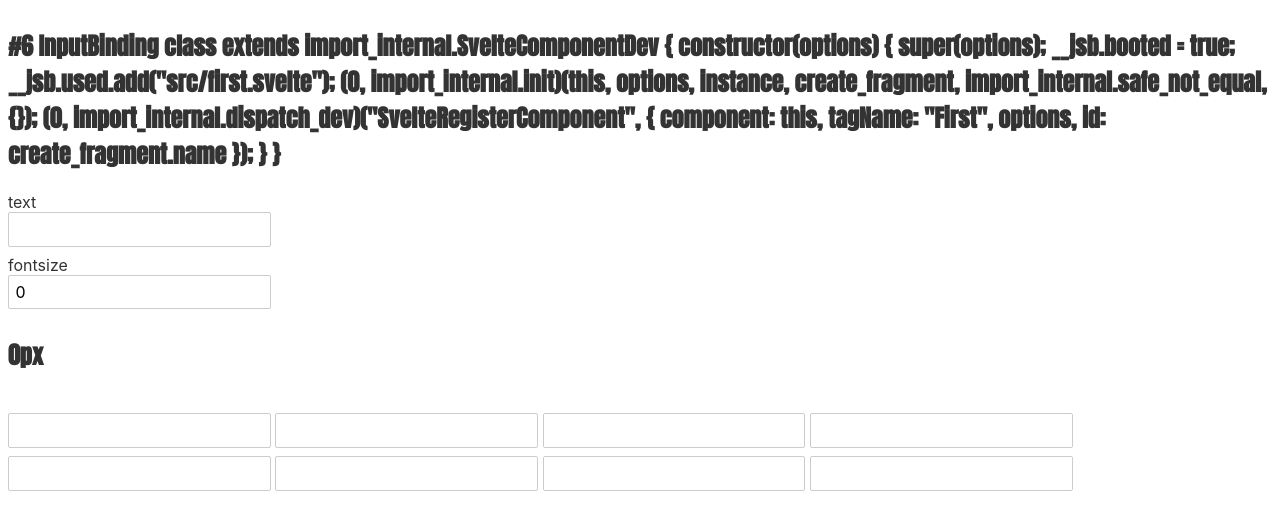
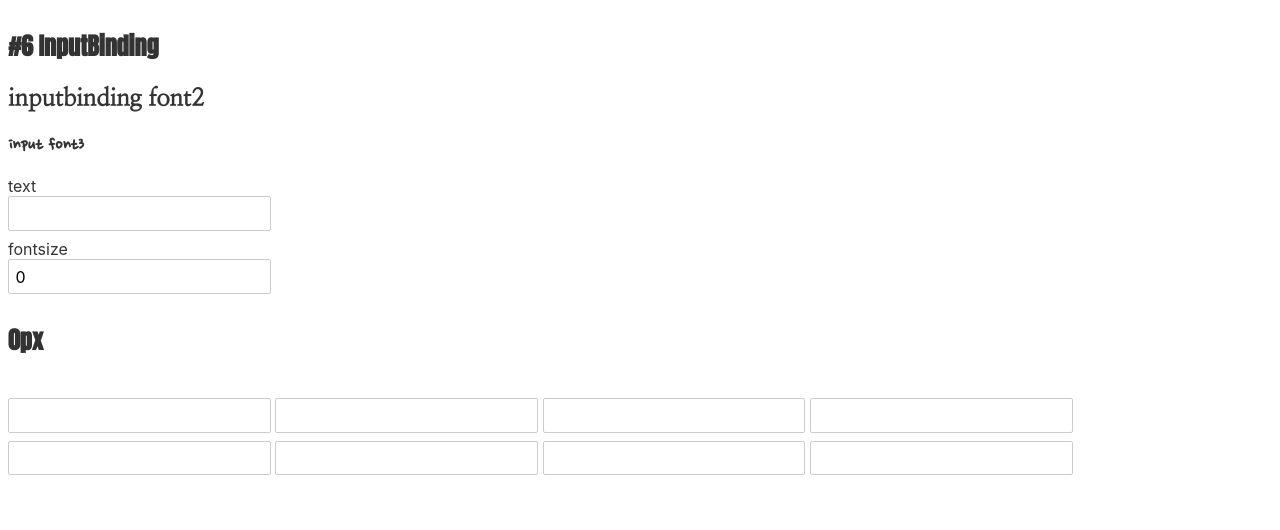
Before and after one commit to hjhjhjkim/my-svelte-project, a Svelte app: page / in a window 1280 px wide. Shown: the top 530 px of the page. Built offline with nearby package versions, Linux system fonts and the light colour scheme; a web font is replaced by a local one.

Commit message:
tying-import(2)
To be continued. . .

```diff
--- a/src/App.svelte
+++ b/src/App.svelte
@@ -2,6 +2,8 @@
   let text = "";
   let number = 0;
   import First from "./first.svelte";
+  import Second from "./second.svelte";
+  import Third from "./third.svelte";
 </script>
 
 <style>
@@ -12,8 +14,16 @@
   h1 {
     font-family: "Anton", sans-serif;
   }
-  /*font-family: "Nanum Myeongjo", serif;
-  font-family: "Nanum Pen Script", cursive;
+  h2 {
+    font-family: "Nanum Myeongjo", serif;
+  }
+  h3 {
+    font-family: "Nanum Pen Script", cursive;
+  }
+  input::placeholder {
+    font-family: "Anton", sans-serif;
+  }
+  /*
   font-family: "Open Sans Condensed", sans-serif;
   font-family: "Peddana", serif;
   font-family: "Ranchers", cursive;
@@ -23,7 +33,9 @@
 
 <div class="container">
   <section>
-    <h1>#6 InputBinding {First}</h1>
+    <h1>#6 InputBinding</h1>
+    <h2>inputbinding font2</h2>
+    <h3>input font3</h3>
 
     <label for="letter">text</label>
     <input id="letter" type="text" bind:value={text} />
--- a/src/second.svelte
+++ b/src/second.svelte
@@ -1 +1 @@
-두 번째 박스
+second
```
